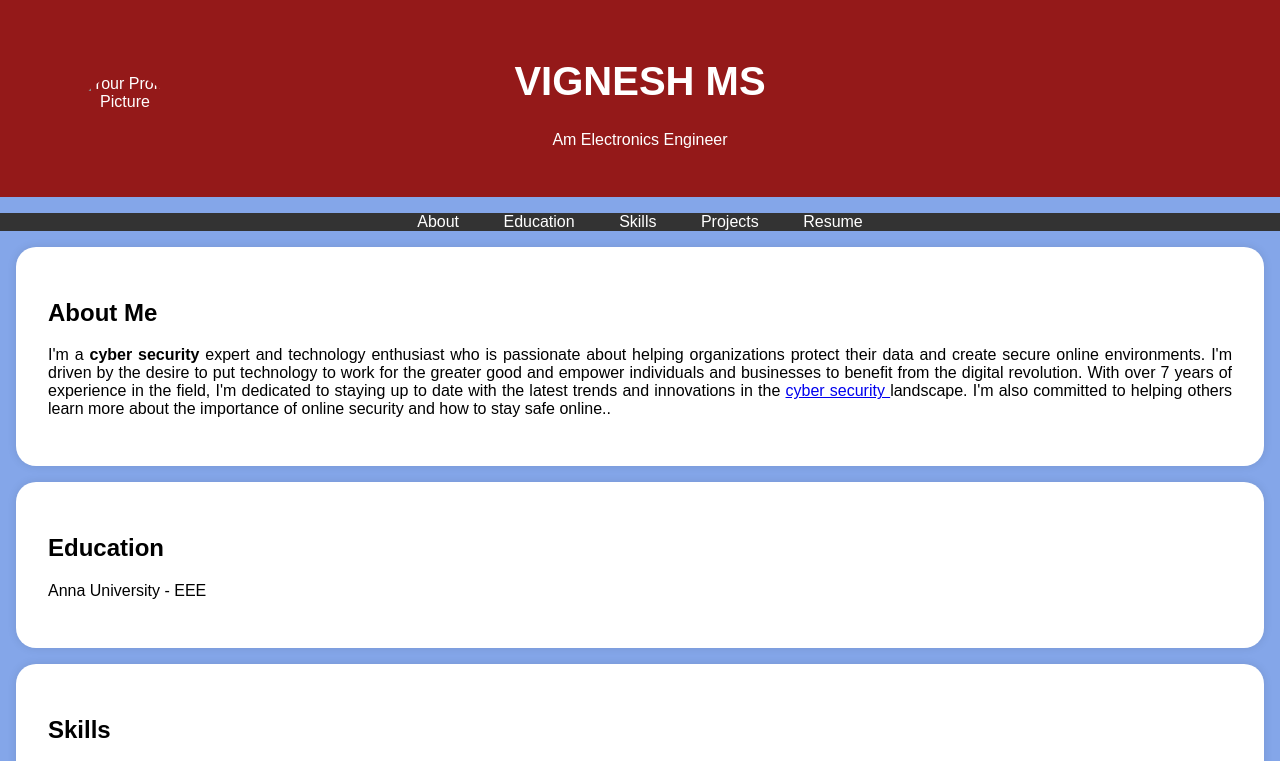
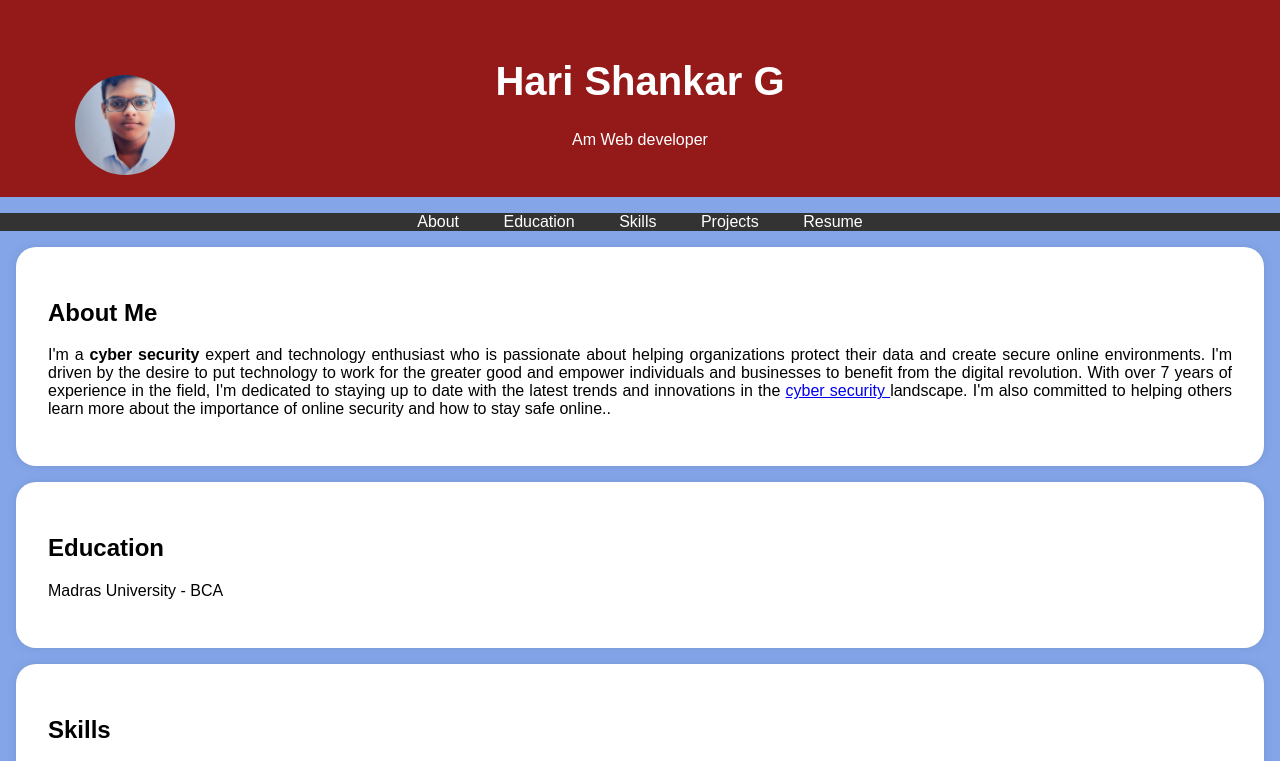
Before and after one commit to Harishankar112/Digital-portfolio, a plain HTML site: page index.html in a window 1280 px wide. Shown: the top 761 px of the page. Drawn offline with Linux system fonts and the light colour scheme.

Commit message:
Update index.html

```diff
--- a/index.html
+++ b/index.html
@@ -95,9 +95,9 @@
     <header>
         <div class="header-content">
             <!-- Add your profile picture here -->
-            <img src=".ezhil.jpg" alt="Your Profile Picture" class="profile-picture">
-            <h1>VIGNESH MS</h1>
-            <p>Am Electronics Engineer</p>
+            <img src="hpImg_1742538330269.jpg" alt="Your Profile Picture" class="profile-picture">
+            <h1>Hari Shankar G</h1>
+            <p>Am Web developer</p>
         </div>
     </header>
 
@@ -122,7 +122,7 @@
     <section id="education">
         <div class="section-content">
             <h2>Education</h2>
-            <p>Anna University  - EEE</p>
+            <p>Madras University  - BCA</p>
 
 
         </div>
@@ -163,14 +163,14 @@
         <div class="section-content">
             <center>
             <h2>Resume</h2>
-            <a href=".ezhil.pdf" target="_blank" class="download-button">Download CV</a>
+            <a href="1000069025.pdf" target="_blank" class="download-button">Download CV</a>
         </center>
         </div>
 
     </section>
 
     <footer>
-        <p>&copy; 2023 VIGNESH M</p>
+        <p>&copy; 2025 Hari Shankar</p>
     </footer>
 
     <script>
```
